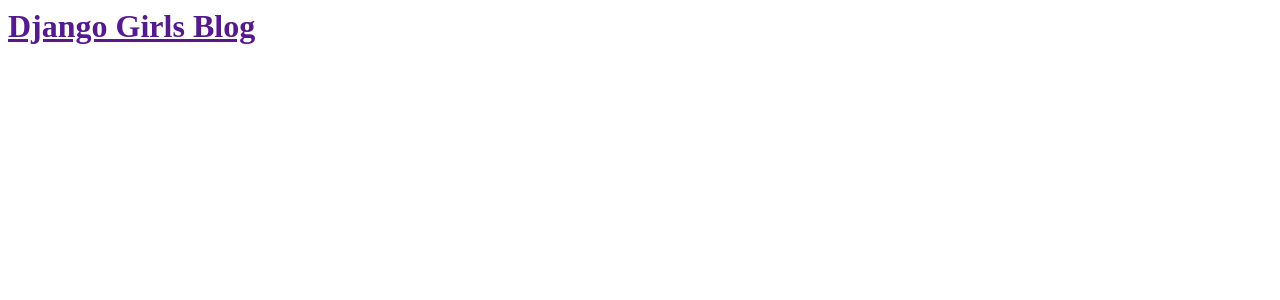
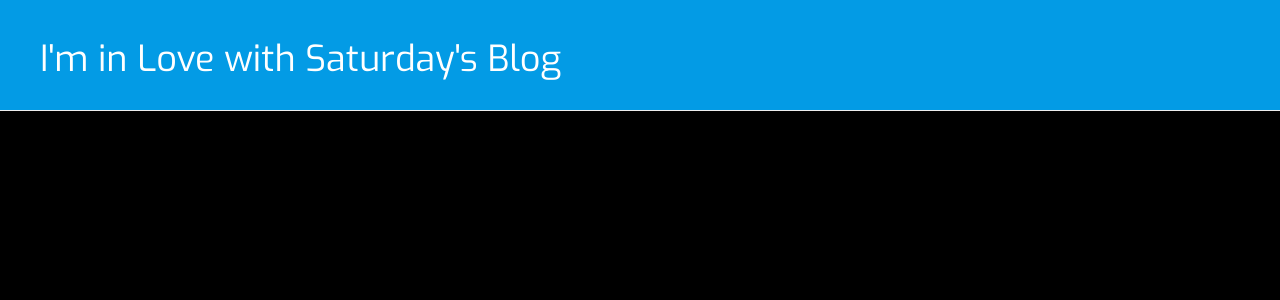
Before and after one commit to Zirvo/my-first-blog, a Django app: page / in a window 1280 px wide. Shown: the top 300 px of the page. Run offline with Django 3.2, Linux system fonts and the light colour scheme; data that the repository does not hold is empty; some libraries are stand-ins or nearby versions.

Commit message:
CSS and post_list updates

```diff
--- /dev/null
+++ b/blog/static/css/blog.css
@@ -0,0 +1,65 @@
+* {
+	padding: 0; margin: 0;
+}
+body {
+	margin: 0; 	padding: 0;
+	font: normal 1em/1.6em Verdana, Tahoma, sans-serif;
+	color: #BDBDBD;
+	background: #000;
+	text-align: left;
+}
+/* links */
+a {
+	color: #FFF;
+	background-color: inherit;
+	text-decoration: none;
+	font-family: 'Exo';
+}
+a:hover {
+	color: 	#FFFF00;
+	background-color: inherit;
+	text-decoration: underline;
+}
+
+/* headers */
+.page-header {
+    background-color: #039BE5;
+    margin-top: 0;
+    padding: 20px 20px 20px 40px;
+}
+
+.page-header h1, .page-header h2, .page-header h3 {
+	font: 'Exo', Arial, Sans-serif;
+	color: #FFF;
+}
+
+.content {
+    margin-left: 40px;
+}
+
+h1, h2, h3, h4 {
+    font-family: 'Lobster', cursive;
+}
+
+.date {
+    color: #828282;
+}
+
+.save {
+    float: right;
+}
+
+.post-form textarea, .post-form input {
+    width: 100%;
+}
+
+.top-menu, .top-menu:hover, .top-menu:visited {
+    color: #ffffff;
+    float: right;
+    font-size: 26pt;
+    margin-right: 20px;
+}
+
+.post {
+    margin-bottom: 70px;
+}
--- a/blog/templates/blog/post_list.html
+++ b/blog/templates/blog/post_list.html
@@ -1,19 +1,33 @@
+{% load staticfiles %}
 <html>
     <head>
         <title>Zirvo's Saturday</title>
+        <link rel="stylesheet" href="//maxcdn.bootstrapcdn.com/bootstrap/3.2.0/css/bootstrap.min.css">
+		<link rel="stylesheet" href="//maxcdn.bootstrapcdn.com/bootstrap/3.2.0/css/bootstrap-theme.min.css">
+		<link rel="stylesheet" href="{% static 'css/blog.css' %}">
+		<link href="http://fonts.googleapis.com/css?family=Exo&subset=latin,latin-ext" rel="stylesheet" type="text/css">
+
     </head>
     <body>
-        <div>
-            <h1><a href="">Django Girls Blog</a></h1>
+        <div class="page-header">
+            <h1><a href="">I'm in Love with Saturday's Blog</a></h1>
         </div>
 
-{% for post in posts %}
-    <div>
-        <p>published: {{ post.published_date }}</p>
-        <h1><a href="">{{ post.title }}</a></h1>
-        <p>{{ post.text|linebreaks }}</p>
+<div class="content container">
+    <div class="row">
+        <div class="col-md-8">
+            {% for post in posts %}
+                <div class="post">
+                    <div class="date">
+                        <p>published: {{ post.published_date }}</p>
+                    </div>
+                    <h1><a href="">{{ post.title }}</a></h1>
+                    <p>{{ post.text|linebreaks }}</p>
+                </div>
+            {% endfor %}
+        </div>
     </div>
-{% endfor %}
+</div>
 
     </body>
 </html>
```
